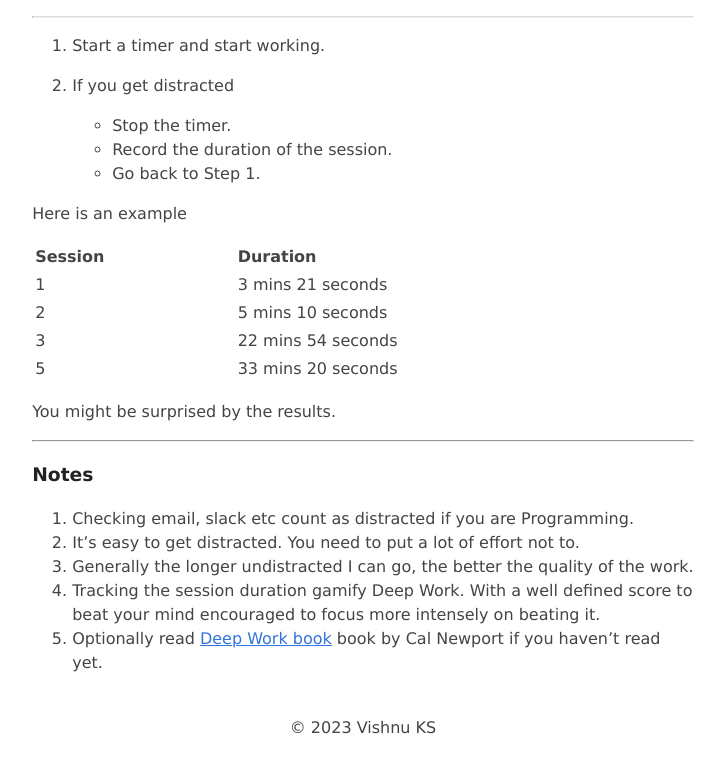
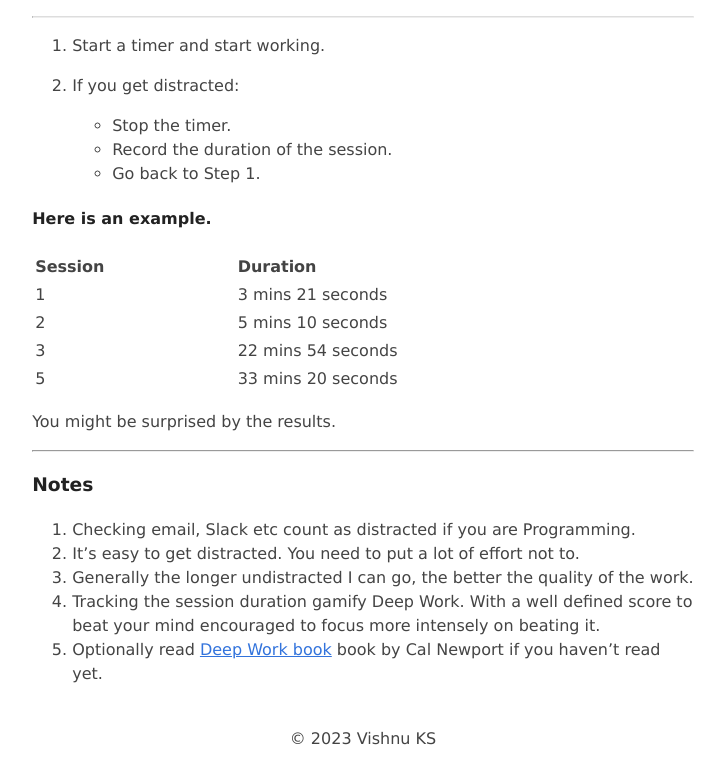
Before and after one commit to hackerkid/blog3, an Astro site: page /blog/deepwork in a window 1280 px wide. Shown: the part 287-1070 px from the top of the page, without its empty margins (277-1002 px from the left). Built offline with nearby package versions, Linux system fonts and the light colour scheme; Astro itself is replaced by a stand-in of ours.

Commit message:
Improve styling in deepwork.

```diff
--- a/src/pages/blog/deepwork.md
+++ b/src/pages/blog/deepwork.md
@@ -6,12 +6,12 @@ pubDate: "11 September 2023"
 
 1. Start a timer and start working.
 
-2. If you get distracted
+2. If you get distracted:
     * Stop the timer.
     * Record the duration of the session.
     * Go back to Step 1.
 
-Here is an example
+#### Here is an example.
 
 |Session| Duration|
 |----|----|
@@ -24,7 +24,7 @@ You might be surprised by the results.
 
 ---
 ### Notes
-1. Checking email, slack etc count as distracted if you are Programming.
+1. Checking email, Slack etc count as distracted if you are Programming.
 2. It's easy to get distracted. You need to put a lot of effort not to.
 3. Generally the longer undistracted I can go, the better the quality of the work.
 4. Tracking the session duration gamify Deep Work. With a well defined score to beat your mind encouraged to focus more intensely on beating it.
```
